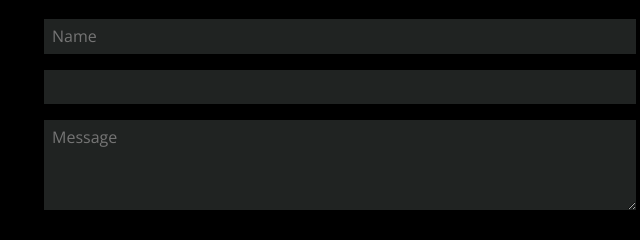
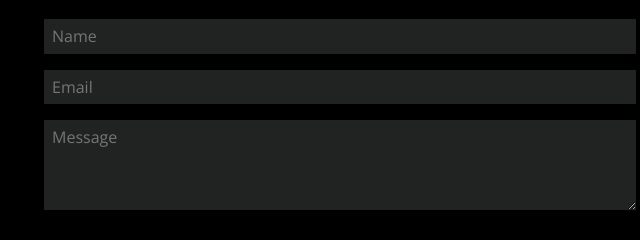
Before and after one commit to zeke-jeske/zeke-jeske.netlify.app, a Gatsby site: page / in a window 1280 px wide. Shown: the part 2256-2496 px from the top of the page, 300-940 px from the left. Built offline with nearby package versions, Linux system fonts and the light colour scheme; Gatsby itself is replaced by a stand-in of ours; some packages are replaced by stand-ins of ours; a web font is replaced by a local one.

Commit message:
Fix missing field in contact form (finally)

```diff
--- a/src/components/contact.js
+++ b/src/components/contact.js
@@ -58,7 +58,7 @@ export default function Contact() {
     <StyledSection title='Contact' id='contact'>
       <Form name='contact' method='POST' data-netlify={true} action='/contact-success'>
         <p><Input type='text' placeholder='Name' name='name' aria-label='Name' required /></p>
-        <p><Input type='email' name='email' /></p>
+        <p><Input type='email' placeholder='Email' name='email' aria-label='Email' required /></p>
         <Message as='textarea' placeholder='Message' name='message' aria-label='Message' rows='4' required />
         <Submit type='submit'>Send</Submit>
       </Form>
```
